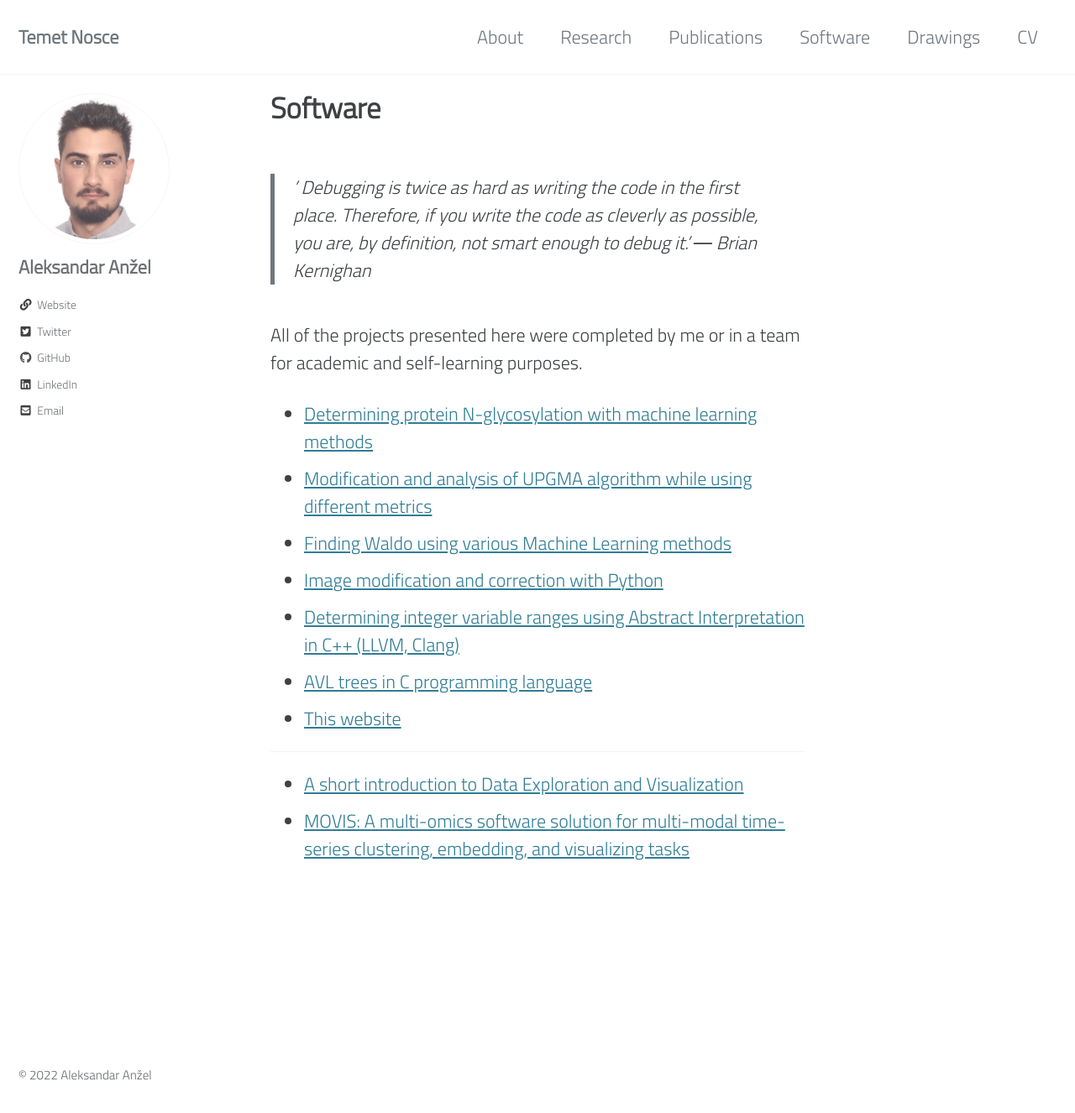
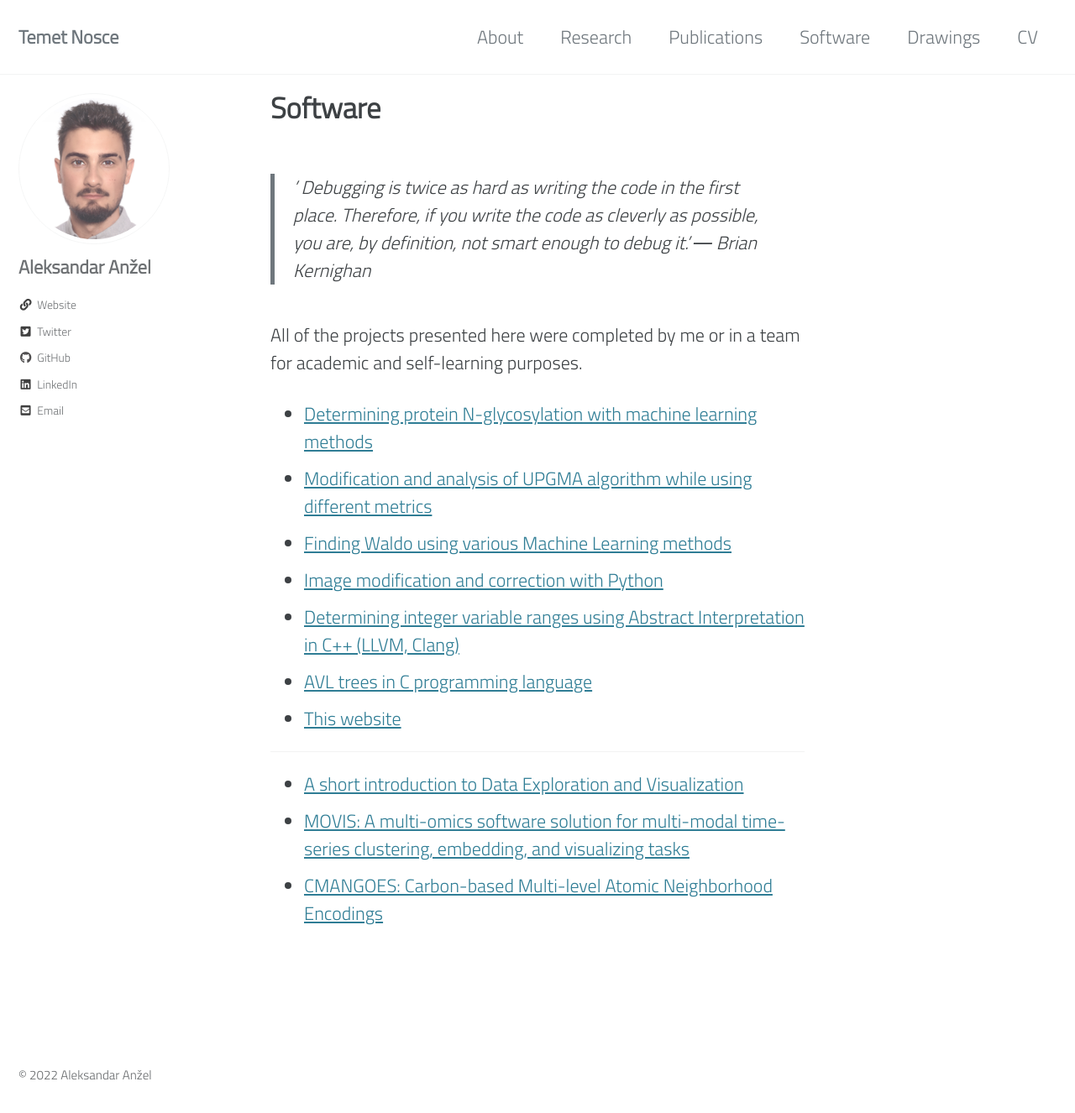
Before and after one commit to AAnzel/aanzel.github.io, a Jekyll site: the page built from pages/software.md, in a window 1280 px wide and 1337 px high. Shown: the top 1326 px of the window at 84% size. Built offline with Jekyll 4.4.1, drawn with Linux system fonts in a browser that asks for light colours; cached includes are drawn as plain includes.

Commit message:
Added: Added CMANGOES to the Software page. Fixed: Fixed an error caused by the new Ruby version by adding webrick gem.

```diff
--- a/Gemfile
+++ b/Gemfile
@@ -2,3 +2,5 @@ source "https://rubygems.org"
 
 gem "github-pages", group: :jekyll_plugins
 gem "jekyll-include-cache", group: :jekyll_plugins
+
+gem "webrick", "~> 1.7"
--- a/pages/software.md
+++ b/pages/software.md
@@ -23,3 +23,4 @@ All of the projects presented here were completed by me or in a team for academi
 
 * [A short introduction to Data Exploration and Visualization](https://github.com/AAnzel/DataVis_Supplementary_Material)
 * [MOVIS: A multi-omics software solution for multi-modal time-series clustering, embedding, and visualizing tasks](https://github.com/AAnzel/MOVIS)
+* [CMANGOES: Carbon-based Multi-level Atomic Neighborhood Encodings](https://github.com/ghattab/CMANGOES)
```
Also changed, not shown: Gemfile.lock.
